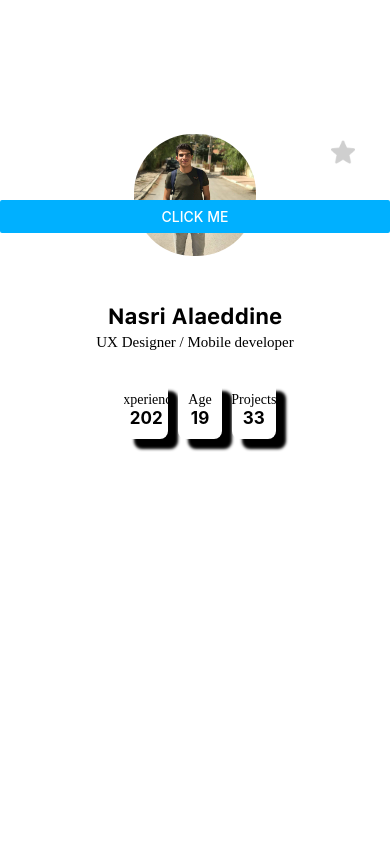
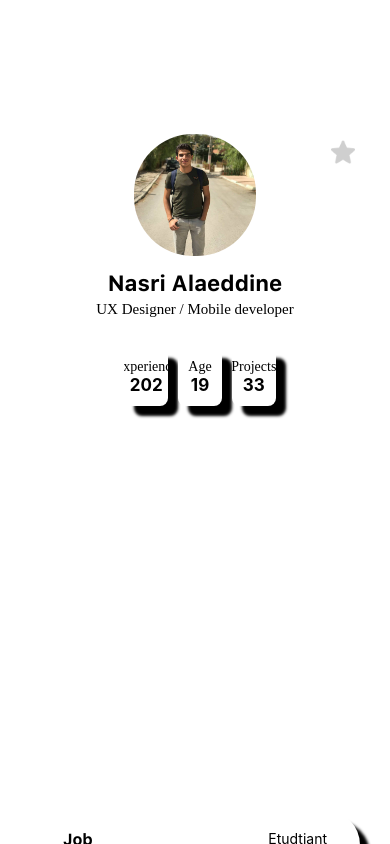
Before and after one commit to Alaeddine-Nasri/Talent_Hunter, a React Native app: screen / in a window 390 px wide. Built offline with nearby package versions, Linux system fonts and the light colour scheme; a web font is replaced by a local one.

Commit message:
Final version of profil page with animation of the star ! it just need more responsivty in bigcards view

```diff
--- a/App.js
+++ b/App.js
@@ -127,19 +127,19 @@
           {/* <Text style={styles.ccch}> Talent Hunter </Text> */}
         </View>
         <Image style={styles.avatar} source={require('./Ala.jpg')} />
-        <Button
+        {/* <Button
           onPress={this.buttonClickListener}
           title="Click ME"
           color="#00B0FF"
-          />
-        <View style={styles.star} onPress={this.buttonClickListener}>
-
-        {/* {button} */}
-        {/* {(this.state.satrbool) ? (<Button title="s" onClick={ handleLogoutClick} />
-        )
-         : <Button title="wowssqlm" onClick={ this.handleLoginClick} />}
-        */}
-
+          />  */}
+        <View style={styles.star} >
+          <TouchableOpacity onPress={this.buttonClickListener} style={{width: 24,
+            height: 24,
+            alignSelf: 'flex-end',
+            position: 'absolute',
+            marginTop: 140,
+      //      opacity : 0,
+            }}>
             {
               (this.state.starbool)? (
                 <Image
@@ -155,7 +155,7 @@
                 style = {styles.stars} />
 
             }
-
+        </TouchableOpacity>
 
         </View>
 
@@ -297,7 +297,7 @@
     height: 24,
     alignSelf: 'flex-end',
     position: 'absolute',
-    marginTop: 140,
+    //marginTop: 140,
   },
   starss: {
     width: 24,
```
Lines whose indentation alone changed are shown as unchanged.
